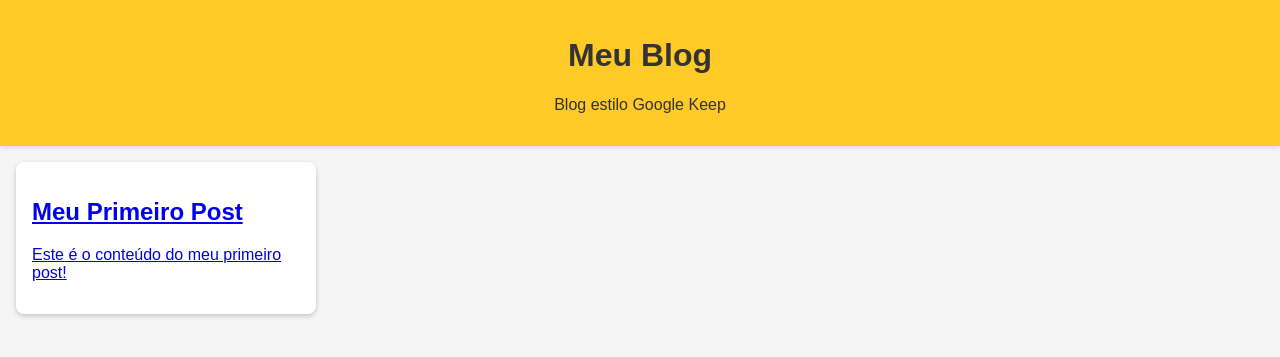
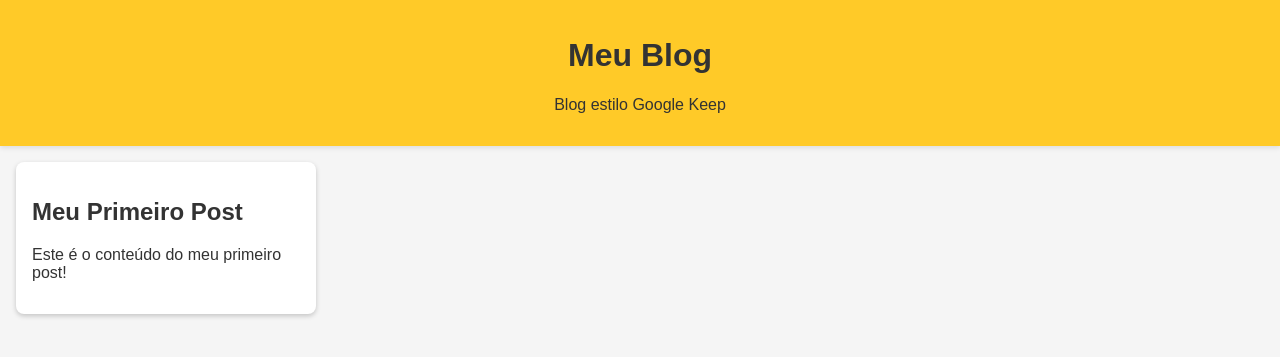
Before and after one commit to arrtthur/meu-blog, a Jekyll site: the page built from index.html, in a window 1280 px wide. Shown: the top 357 px of the page. Built offline with Jekyll 4.4.1, drawn with Linux system fonts in a browser that asks for light colours.

Commit message:
Update style.css

```diff
--- a/assets/style.css
+++ b/assets/style.css
@@ -33,3 +33,12 @@
 .post:hover {
     transform: scale(1.05);
 }
+
+.post-link {
+    text-decoration: none;
+    color: inherit;
+}
+
+.post-link:hover .post {
+    transform: scale(1.05);
+}
```
